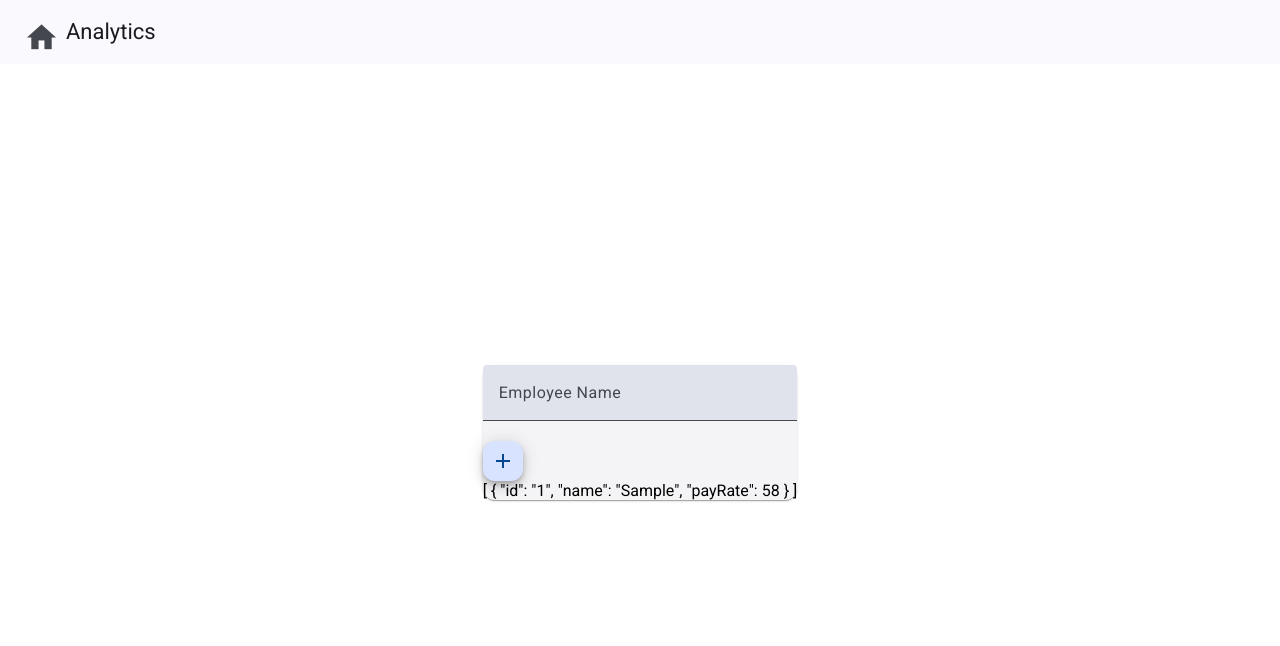
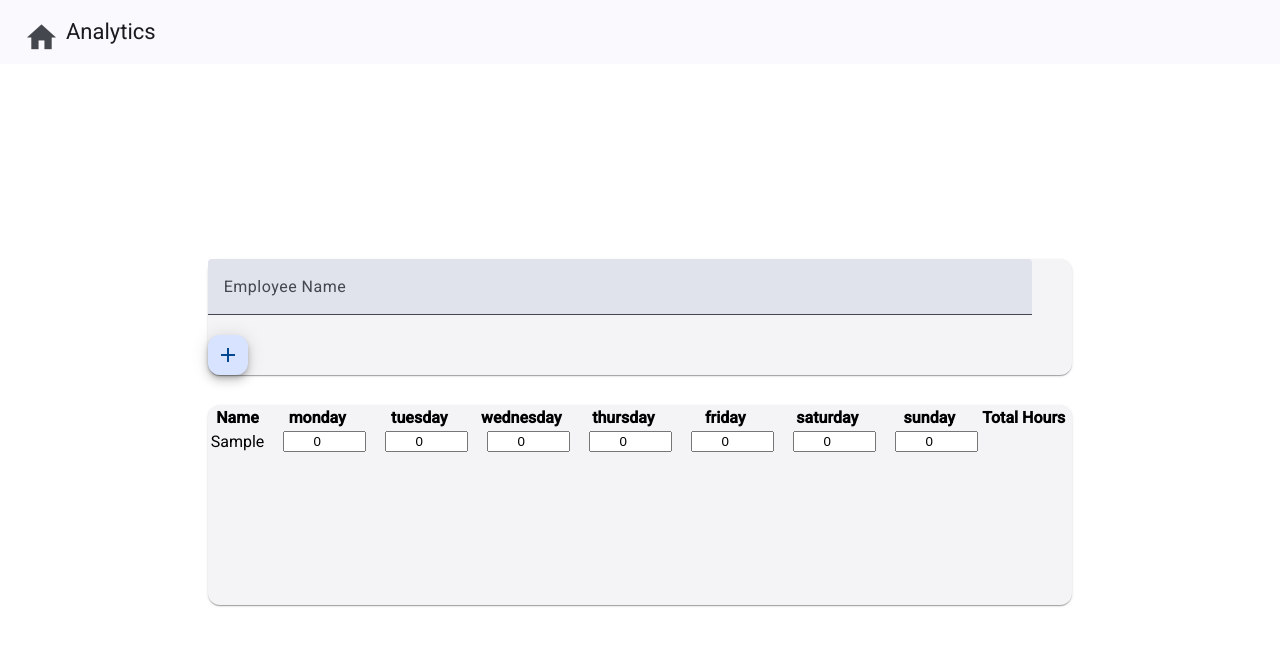
Before and after one commit to sophieshelley/timesheet-app, an Angular app in the folder hr-timesheet/: page /timesheet in a window 1280 px wide. Both pictures are taken after typing "Sample" into the empty fields and a click on the button "add". Shown: the top 646 px of the page. Built offline with nearby package versions, Linux system fonts and the light colour scheme.

Commit message:
completed unit 8 part 1

```diff
--- a/hr-timesheet/src/app/app.module.ts
+++ b/hr-timesheet/src/app/app.module.ts
@@ -8,6 +8,7 @@
 import { TopNavbarComponent } from './components/top-navbar/top-navbar.component';
 import { AnalyticsTableComponent } from './components/analytics-table/analytics-table.component';
 import { MaterialModule } from './modules/material.module';
+import { FormsModule } from '@angular/forms';
 
 @NgModule({
   declarations: [
@@ -21,7 +22,8 @@
     BrowserModule,
     DepartmentsComponent,
     AppRoutingModule,
-    MaterialModule
+    MaterialModule,
+    FormsModule
   ],
   providers: [],
   bootstrap: [AppComponent]
--- a/hr-timesheet/src/app/components/timesheet/timesheet.component.html
+++ b/hr-timesheet/src/app/components/timesheet/timesheet.component.html
@@ -9,7 +9,26 @@
             <button mat-mini-fab color="primary" (click)="addEmployee()" [disabled]="employeeNameFC.invalid">
                 <mat-icon>add</mat-icon>
             </button>
-            <div>{{employees | json}}</div>
         </mat-card>
+
+        <mat-card class="hours">
+            <table>
+                <thead>
+                    <th>Name</th>
+                    <th *ngFor="let day of weekdays">{{day}}</th>
+                    <th>Total Hours</th>
+                    <th></th>
+                </thead>
+                <tbody>
+                    <tr *ngFor="let employee of employees; let i = index">
+                        <td>{{employee.name}}</td>
+                        <td *ngFor="let day of weekdays">
+                            <input type="number" [id]="day" [(ngModel)]="employee[day]" class="hours-input">
+                        </td>
+                    </tr>
+                </tbody>
+            </table>
+        </mat-card>
+
     </div>
 </div>
--- a/hr-timesheet/src/app/components/timesheet/timesheet.component.scss
+++ b/hr-timesheet/src/app/components/timesheet/timesheet.component.scss
@@ -5,3 +5,21 @@
 .cards {
     margin: auto;
 }
+
+mat-form-field {
+    width: calc(100% - 40px);
+}
+
+.hours {
+    min-height: 200px;
+    margin-top: 30px;
+    display: flex;
+    flex-direction: column;
+    justify-content: space-between;
+}
+
+.hours-input {
+    max-width: 75px;
+    margin-left: 15px;
+    text-align: center;
+}
--- a/hr-timesheet/src/app/components/timesheet/timesheet.component.ts
+++ b/hr-timesheet/src/app/components/timesheet/timesheet.component.ts
@@ -16,9 +16,9 @@
   departments: Department[] | undefined;
   department: Department | undefined;
   employeeNameFC = new FormControl('', this.nameValidator());
-
   employees: Employee[] = [];
   employeeId = 0;
+  weekdays: string[] = ['monday', 'tuesday', 'wednesday', 'thursday', 'friday', 'saturday', 'sunday'];
 
   constructor(
     private route: ActivatedRoute,
@@ -40,11 +40,18 @@
             departmentId: this.department?.id,
             name: this.employeeNameFC.value,
             payRate: Math.floor(Math.random() * 50) + 50,
+            monday: 0,
+            tuesday: 0,
+            wednesday: 0,
+            thursday: 0,
+            friday: 0,
+            saturday: 0,
+            sunday: 0
         });
 
         this.employeeNameFC.setValue('');
     }
-  }
+}
 
   nameValidator(): ValidatorFn {
     return (control: AbstractControl): { [key: string]: any } | null => {
```
Also changed, not shown: hr-timesheet/src/app/interfaces/employee.ts (+9 -0 lines).
